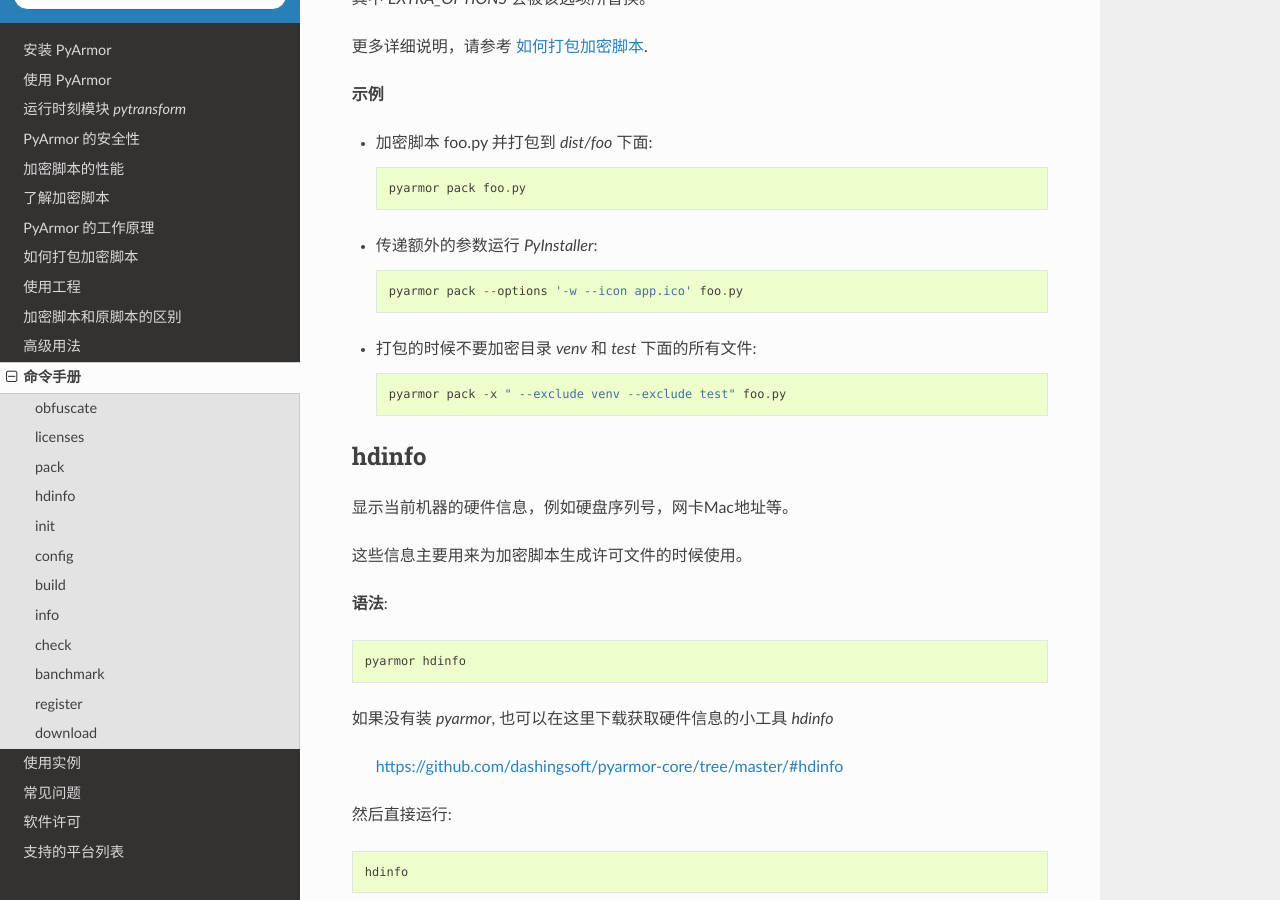
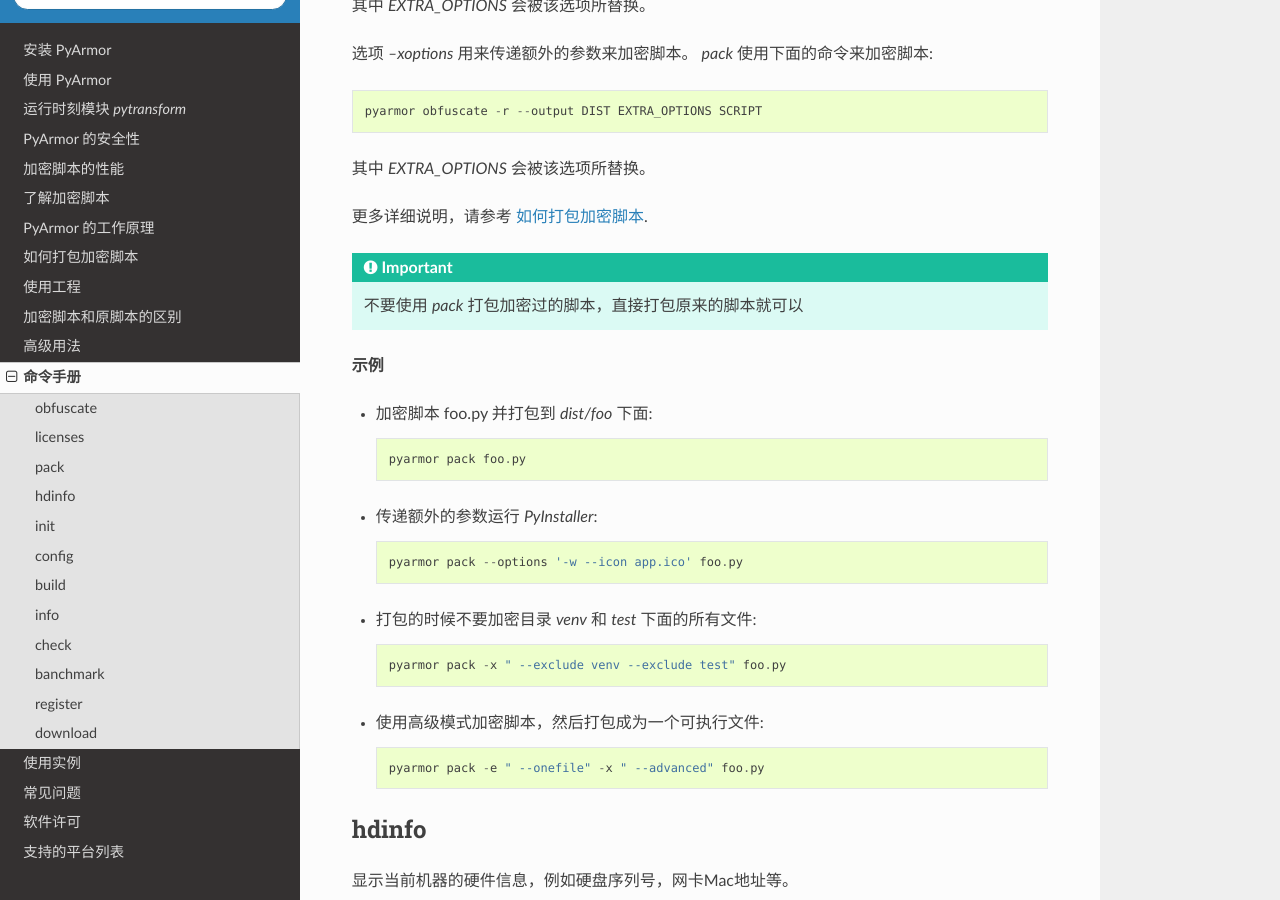
Before and after one commit to dashingsoft/pyarmor-docs-zh, a Sphinx documentation site: the page built from docs/man.rst, in a window 1280 px wide and 900 px high, scrolled down 6031 px. Built offline with Sphinx 7.4.7 and the Read the Docs theme 2.0.0, drawn with Linux system fonts in a browser that asks for light colours; some of the changed text lies outside the part shown.

Commit message:
Document option advanced mode

```diff
--- a/docs/man.rst
+++ b/docs/man.rst
@@ -57,6 +57,7 @@
 --no-cross-protection   在主脚本中不要插入交叉保护代码
 --plugin NAME           在加密之前，向主脚本中插入代码
 --platform NAME         指定运行加密脚本的平台
+--advanced              使用高级模式加密脚本
 
 **描述**
 
@@ -136,6 +137,10 @@
     pyarmor download linux_x86_64
 
     pyarmor obfuscate --platform linux_x86_64 foo.py
+
+* 使用高级模式加密脚本::
+
+    pyarmor obfuscate --advanced foo.py
 
 .. _licenses:
 
@@ -231,6 +236,10 @@
 
 更多详细说明，请参考 :ref:`如何打包加密脚本`.
 
+.. important::
+
+   不要使用 `pack` 打包加密过的脚本，直接打包原来的脚本就可以
+
 **示例**
 
 * 加密脚本 foo.py 并打包到 `dist/foo` 下面::
@@ -244,6 +253,10 @@
 * 打包的时候不要加密目录 `venv` 和 `test` 下面的所有文件::
 
     pyarmor pack -x " --exclude venv --exclude test" foo.py
+
+* 使用高级模式加密脚本，然后打包成为一个可执行文件::
+
+    pyarmor pack -e " --onefile" -x " --advanced" foo.py
 
 .. _hdinfo:
 
@@ -342,6 +355,7 @@
 --obf-mod <0,1>                 是否加密整个模块对象
 --obf-code <0,1>                是否加密每一个函数
 --wrap-mode <0,1>               是否启用包裹模式加密函数
+--advanced-mode <0,1>           是否使用高级模式加密脚本
 --cross-protection <0,1>        是否插入交叉保护代码到主脚本
 --runtime-path RPATH            设置运行文件所在路径
 --plugin NAME                   设置需要插入到主脚本的代码文件
```
